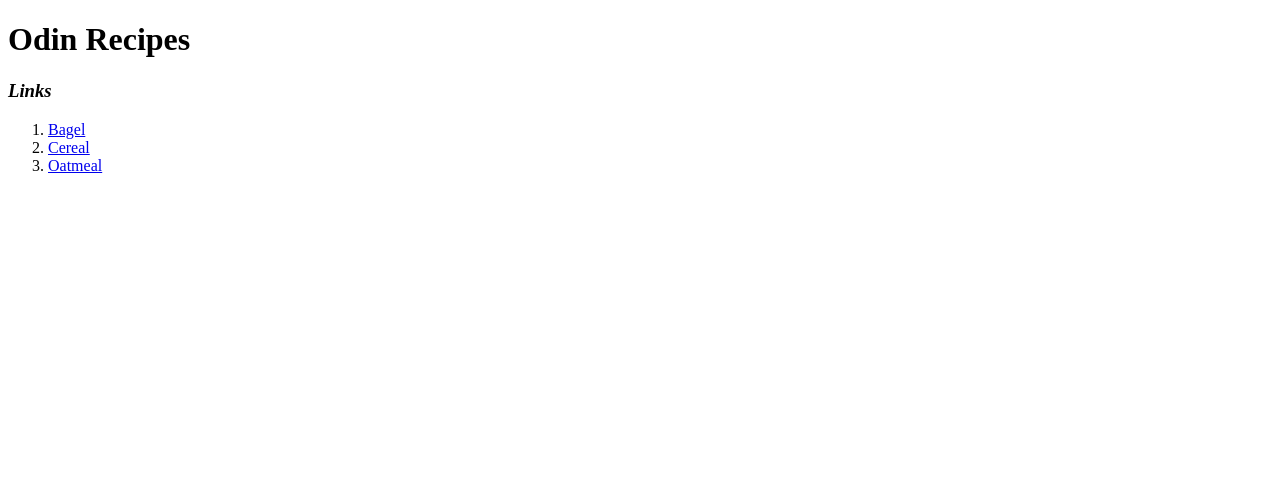
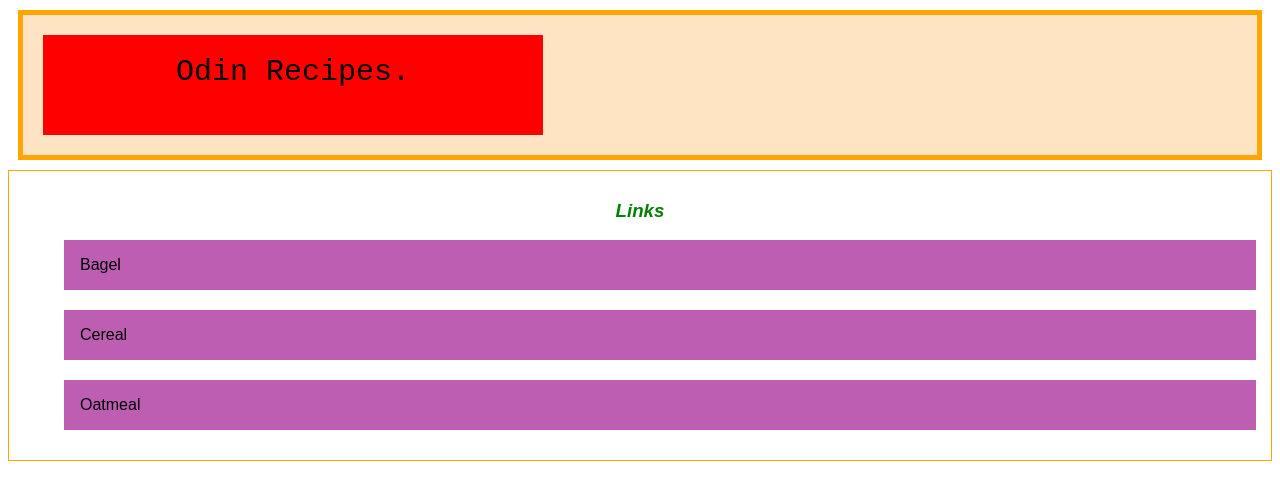
Before and after one commit to samc-hub/odin-recipes, a plain HTML site: page index.html in a window 1280 px wide. Drawn offline with Linux system fonts and the light colour scheme.

Commit message:
Styled with CSS

```diff
--- a/index.html
+++ b/index.html
@@ -4,14 +4,26 @@
     <meta charset="UTF-8">
     <meta name="viewport" content="width=device-width, initial-scale=1.0">
     <title>Odin-Recipes</title>
+    <link rel="stylesheet" href="styles.css"
 </head>
 <body>
-    <h1>Odin Recipes</h1>
-    <p><h3><em>Links</em></h3></p>
-    <ol>
-    <li><a href="recipes/bagel.html">Bagel</a></li>
-    <li><a href="recipes/cereal.html">Cereal</a></li>
-    <li><a href="recipes/oatmeal.html">Oatmeal</a></li>
-    </ol>
+<div class="container">
+    <div class="box">Odin Recipes.</div>
+
+        </div>
+
+
+
+    <div class="link">
+      <p><h3><em>Links</em></h3></p>
+      <nav>
+    <ul class="links-list">
+      <li><a href="recipes/bagel.html">Bagel</a></li>
+      <li><a href="recipes/cereal.html">Cereal</a></li>
+      <li><a href="recipes/oatmeal.html">Oatmeal</a></li>
+    </ul>
+    </nav>
+     </div>
+
 </body>
 </html>
--- /dev/null
+++ b/styles.css
@@ -0,0 +1,53 @@
+.box {
+  padding: 20px 20px;
+  width: 500px;
+  height: 100px;
+  background-color: red;
+  font-size: 30px;
+  font-family: 'Courier New', Courier, monospace;
+  box-sizing: border-box;
+}
+
+.container {
+  border: 5px solid orange;
+  margin: 10px;
+  padding: 20px;
+  background-color:  bisque;
+  box-sizing: border-box;
+  text-align: center;
+}
+
+.link {
+font-family: Arial, Helvetica, sans-serif;
+box-sizing: border-box;
+padding: 10px;
+border: 1px solid orange;
+color: green;
+text-align: center;
+}
+
+ul {
+  font-family: sans-serif;
+  display: block;
+  list-style: none;
+  border: 1px olivedrab;
+  text-align: center;
+}
+
+li {
+  margin: 5px;
+}
+
+.links-list a {
+  background-color: rgb(189 94 179);
+  color: black;
+  text-decoration: none;
+  padding: 1em 1em;
+  display: flex;
+  margin-bottom: 20px;
+}
+
+.links-list a:hover {
+  background-color: rgb(66 28 40);
+  color: white;
+}
```
